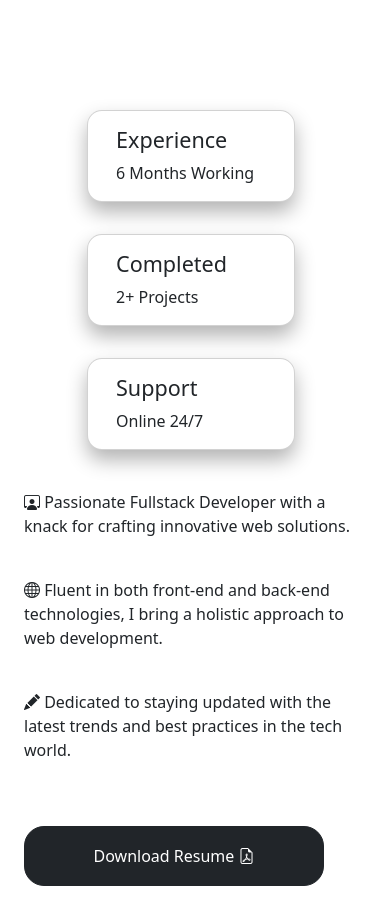
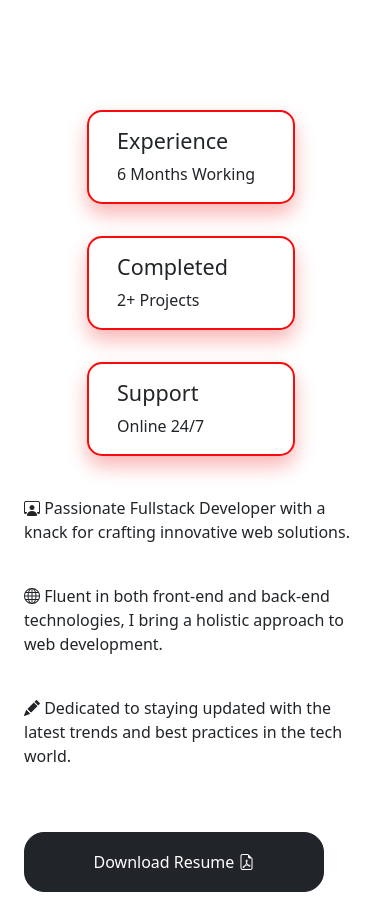
Before and after one commit to sahan99827/sahan_geesara_portfolio, a Vue app: page / in a window 390 px wide. Shown: the part 1398-2305 px from the top of the page. Built offline with nearby package versions, Linux system fonts and the light colour scheme.

Commit message:
card border color change

```diff
--- a/src/App.vue
+++ b/src/App.vue
@@ -45,7 +45,7 @@ import {RouterView } from 'vue-router'
       </div>
     </nav>
   </div>
-  <div>
+  <div >
     <RouterView />
   </div>
 </template>
@@ -58,5 +58,9 @@ nav {
   font-family: Arial,serif;
   right: 0;
 }
+.homepage{
+  margin-top: 80px;
+  background-color: beige;
+}
 
 </style>
--- a/src/components/About.vue
+++ b/src/components/About.vue
@@ -65,6 +65,7 @@
   .card{
     margin-left: 75px!important;
     width: 13rem !important;
+    border: rgb(50, 10, 250) 2px solid;
   }
 }
 img{
@@ -73,8 +74,8 @@ img{
   border: rgb(253, 0, 0) 6px solid;
 }
 .card{
-  box-shadow: 0px 10px 20px rgba(0, 0, 0, 0.3); /* Adds a shadow effect */
-
+  box-shadow: 0px 10px 20px rgba(240, 5, 5, 0.3); /* Adds a shadow effect */
+  border: rgb(250, 10, 10) 2px solid;
 }
 </style>
 <script setup>
--- a/src/views/HomeView.vue
+++ b/src/views/HomeView.vue
@@ -31,4 +31,5 @@ import Certificates from "@/components/Certificates.vue";
     align-items: center;
   }
 }
+
 </style>
```
